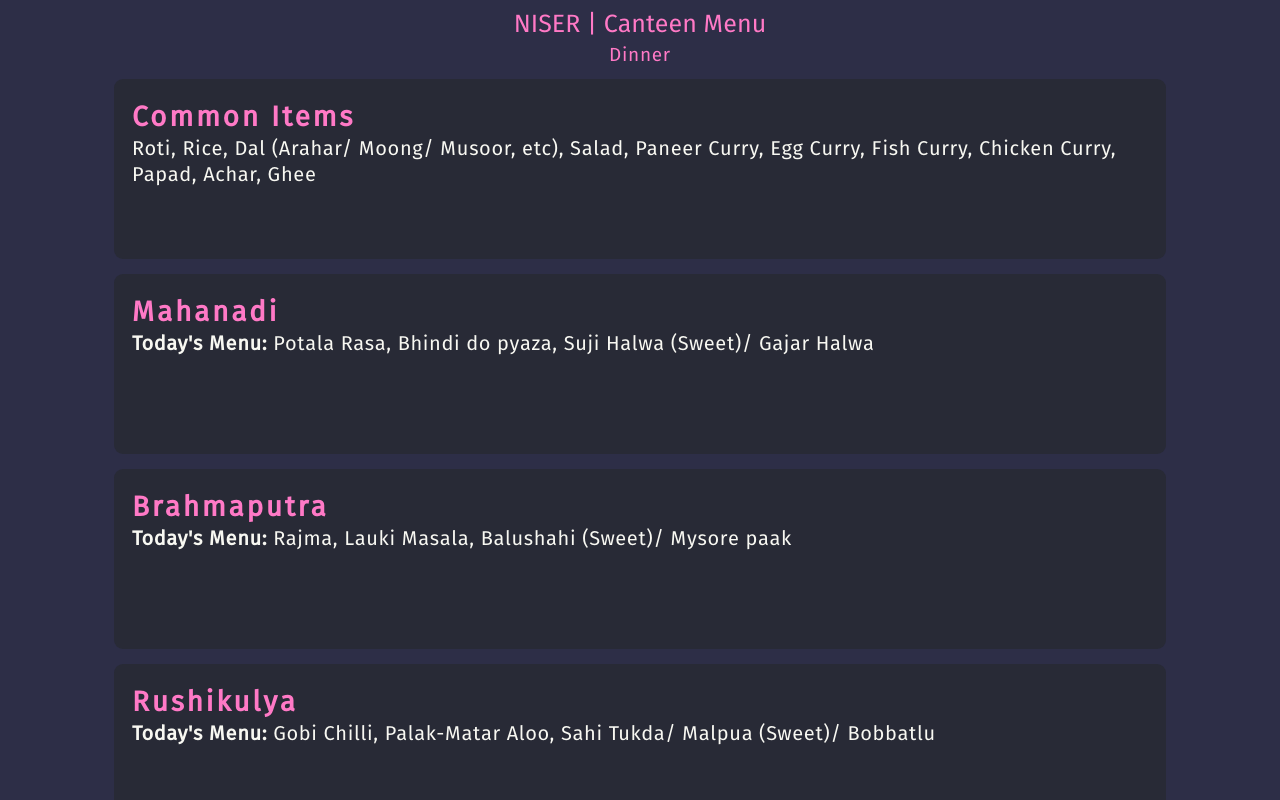
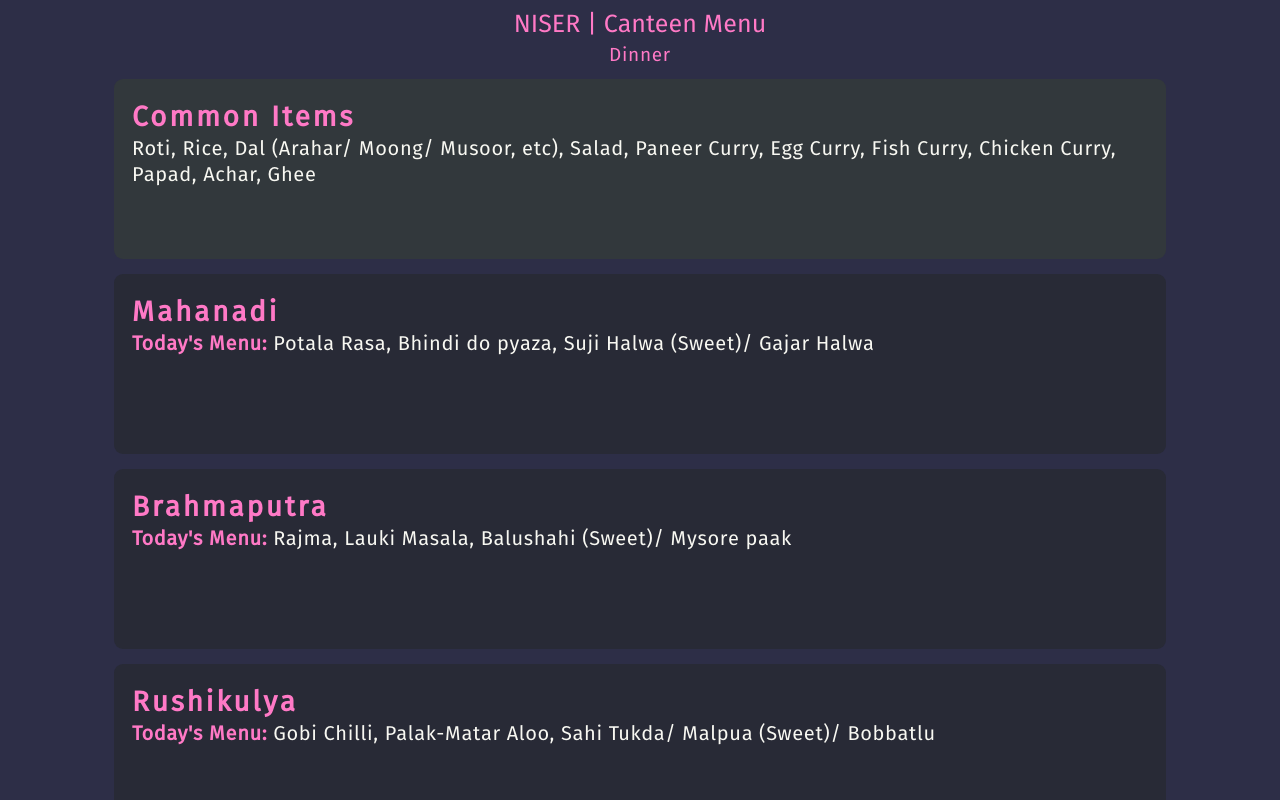
Before and after one commit to smlab-niser/canteenmenu, a plain HTML site: page index.html in a window 1280 px wide. Shown: the top 800 px of the page. Drawn offline with Linux system fonts and the light colour scheme; no server answers.

Commit message:
UI Changes Removed Last Updated :/

```diff
--- a/css/styles.css
+++ b/css/styles.css
@@ -429,6 +429,18 @@ section {
   border-radius: 9px;
 }
 
+.common-card {
+  display: inline-block;
+  width: 80vw;
+  background: var(--card-background);
+  margin: 15px 0px 0px 0px;
+  padding: 20px 10px 10px 18px;
+  text-align: left;
+  min-height: 150px;
+  border-radius: 9px;
+  background-color: rgb(50, 56, 60);
+}
+
 .card-head {
   width: 100%;
   display: -webkit-box;
@@ -477,9 +489,14 @@ section {
   display: none;
 }
 
+b {
+  color: var(--canteen-color); /* Change to the desired color */
+}
+
 /* footer */
 footer {
   color: var(--footer-color);
+  font-size: small;
   margin-bottom: 10px;
 }
 
--- a/js/script_v3.js
+++ b/js/script_v3.js
@@ -2,7 +2,7 @@ const d = new Date();
 let day = d.getDay();
 let hours = d.getHours();
 
-function construct_menu(todaysItems, specialItem, note , timestamp) {
+function construct_menu(todaysItems, specialItem, note) {
     // const commonItemsString = commonItems.join(', ');
     const todaysItemsString = todaysItems.join(', ');
 
@@ -17,8 +17,7 @@ function construct_menu(todaysItems, specialItem, note , timestamp) {
     <b>Today's Menu:</b> ${todaysItemsString}
     `;
     if (specialItem) {
-        r += `<br><br><u><b>Special Items:</b></u>`
-        r += `<br>Last updated: ${BeautifyDate(timestamp)}`;
+        r += `<br><br><b>Special Items:</b>`
         r += `<br> ${specialItem}`;
     }
     return r;
@@ -48,33 +47,29 @@ function addMeals(spl_items, notes) {
         mahanadi = construct_menu(
             meal[(day + 1 + 6) % 7],
             get_item(spl_items, "Mahanadi", mealName),
-            get_item(notes, "Mahanadi", mealName),
-            get_item(spl_items, "Mahanadi", "timestamp")
+            get_item(notes, "Mahanadi", mealName)
         );
         brahmaputra = construct_menu(
             meal[(day + 0 + 6) % 7],
             get_item(spl_items, "Brahmaputra", mealName),
-            get_item(notes, "Brahmaputra", mealName),
-            get_item(spl_items, "Brahmaputra", "timestamp")
+            get_item(notes, "Brahmaputra", mealName)
         );
         rushikulya = construct_menu(
             meal[(day + 3 + 6) % 7],
             get_item(spl_items, "Rushikulya", mealName),
-            get_item(notes, "Rushikulya", mealName),
-            get_item(spl_items, "Rushikulya", "timestamp")
+            get_item(notes, "Rushikulya", mealName)
         );
         kaveri = construct_menu(
             meal[(day + 2 + 6) % 7],
             get_item(spl_items, "Kaveri", mealName),
-            get_item(notes, "Kaveri", mealName),
-            get_item(spl_items, "Kaveri", "timestamp")
+            get_item(notes, "Kaveri", mealName)
         );
 
         element = document.getElementById(mealName);
 
         element.innerHTML = `
         <div class="meal">${mealName.charAt(0).toUpperCase()}${mealName.slice(1)}</div>
-        <div class="canteen-card">
+        <div class="common-card">
             <span class="canteen-name">Common Items</span><br>
             <span class="menu">${commonItems}</span>
         </div>
@@ -142,12 +137,6 @@ function isEmailValid(email) {
         (email === "satyasundar.basa@niser.ac.in") ||
         (email === "kshitij.rathore@niser.ac.in")
     );
-}
-
-function BeautifyDate(dateString){
-    const inputDate = new Date(dateString);
-    const currentDate = new Date();
-    return inputDate.toLocaleString('en-in', {day: '2-digit', month: '2-digit', hour: 'numeric', minute: 'numeric', hour12: true });
 }
 
 
```
